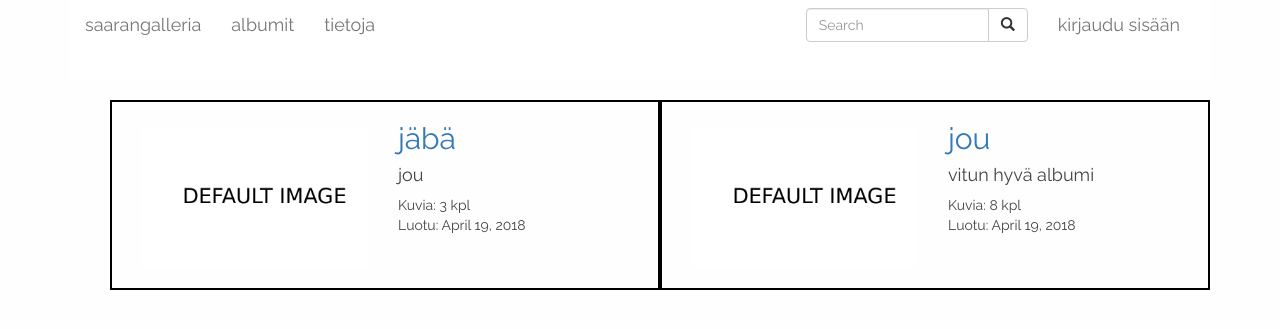
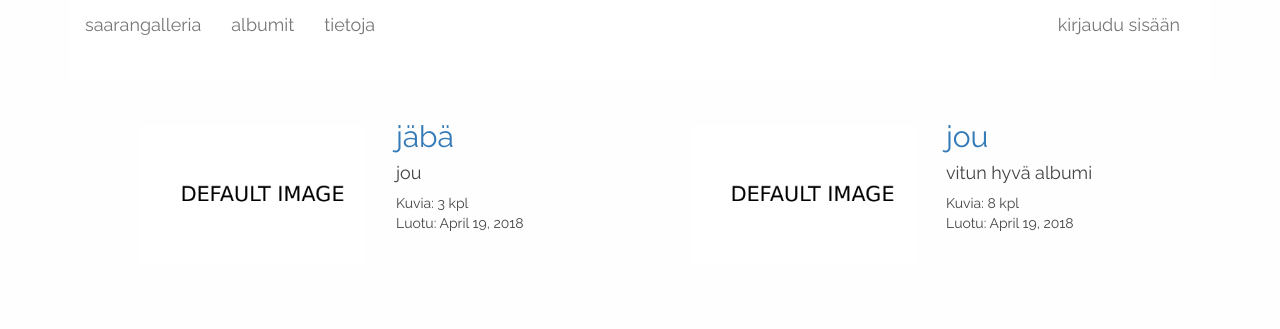
Before and after one commit to Alqio/imagegallery, a Django app: page /albums/ in a window 1280 px wide. Shown: the top 329 px of the page. Run offline with Django 3.2, Linux system fonts and the light colour scheme; data comes from the database, SQL or seed files in the repository; data that the repository does not hold is empty; parts of the project's set-up code (start-up, migrations or seed data) failed here and were passed over; some libraries are stand-ins or nearby versions.

Commit message:
Removes search bar (until it gets a proper template) and small text fixes

```diff
--- a/api/views.py
+++ b/api/views.py
@@ -61,7 +61,7 @@ def get_album_images(request, album_id):
 
 def get_index_images(request):
     if request.method == "GET":
-        images = Image.objects.all().order_by('-id')[:12]
+        images = Image.objects.all().order_by('-id')[:24]
 
         image_list = []
 
--- a/images/templates/about.html
+++ b/images/templates/about.html
@@ -22,7 +22,9 @@
     <p><span style="font-weight: 400;">&rdquo;Siev&auml;st&auml; pit&auml;v&auml;t ihmiset eiv&auml;t v&auml;ltt&auml;m&auml;tt&auml; ymm&auml;rr&auml; t&ouml;it&auml;ni.&rdquo;</span></p>
 
     <p><span style="font-weight: 400;"> - Jyrki Alkio</span></p>
-
+    <br>
+    <p><span>Yhteydenotot kuviin liittyen alqio.k [at] gmail.com tai tiina.pohjanpelto [at] kolumbus.fi</span></p>
+    <p><span>Kaikki oikeudet pidätetään. All rights reserved.</span></p>
 
 </div>
 
--- a/images/templates/album_photoswipe.html
+++ b/images/templates/album_photoswipe.html
@@ -3,7 +3,7 @@
 
 <div id="album col-md-12">
     <div class="col-md-2 col-xs-18 col-sm-12 album-info" style="float:left;">
-        <h1>{{album.name}}</h1>
+        <h1 style="word-wrap: break-word;">{{album.name}}</h1>
         <h3>{{album.description}}</h3>
         <p>{{amount}} image(s)</p>
         <p>Created {{album.created}}</p>
@@ -17,9 +17,9 @@
                 <div class="img-wrap">
                     <img class="img-responsive image-icon" src={{image.0.compressed_pic.url}}>
                     <div class="img-description-layer">
-                        <h2>{{image.0.name}}</h2>
+                        <h5>{{image.0.name}}</h5>
                         {% if user.is_authenticated %}
-                            <h3 class="image-statistics"><a href="/image/{{ image.0.id }}">Hallinnoi</a></h3>
+                            <h5 class="image-statistics"><a href="/image/{{ image.0.id }}">Hallinnoi</a></h5>
                         {% endif %}
                     </div>
 
--- a/images/templates/albums.html
+++ b/images/templates/albums.html
@@ -6,11 +6,11 @@
 
     <ul class="album-listing">
         {% for album in items %}
-            <div class="col-md-6" style="border: 2px solid black;">
+            <div class="col-md-6 col-sm-6 col-12">
 
-                <a href="/album/{{ album.0.id }}"><img class="img-responsive img-small col-md-1 pull-left" style="padding-bottom: 20px;" src="{{album.1}}" ></a>
+                <a href="/album/{{ album.0.id }}"><img class="img-responsive img-small col-md-1 col-sm-1 col-2" style="padding-bottom: 20px;" src="{{album.1}}" ></a>
 
-                <div class="col-md-5">
+                <div class="col-md-6 col-sm-10 col-10">
                     <li><h2><a href="/album/{{album.0.pk}}">{{album.0.name}}</a></h2></li>
                     <li><h4>{{ album.0.description }}</h4></li>
                     <li>Kuvia: {{ album.0.images.count }} kpl</li>
--- a/images/templates/navbar.html
+++ b/images/templates/navbar.html
@@ -39,9 +39,10 @@
                 {% endif %}
 
             </ul>
+            <!--
             <form class="navbar-form navbar-right" type="get" action="/search_results/">
                 <div class="input-group">
-                    <input type="text" class="form-control" placeholder="Search" id="search_box">
+                    <input type="text" class="form-control" placeholder="Search" id="search" name="search">
                     <div class="input-group-btn">
                         <button class="btn btn-default" type="submit">
                             <i class="glyphicon glyphicon-search"></i>
@@ -49,6 +50,7 @@
                     </div>
                 </div>
             </form>
+            -->
         </div>
 
     </div>
--- a/images/templates/search_results.html
+++ b/images/templates/search_results.html
@@ -6,7 +6,7 @@
         {% for image in items %}
             <div class="col-md-4 image-block">
                 <h2>{{image.name}}</h2>
-                <a href="/image/{{image.pk}}"><img class="image_icon" src={{image.compressed_pic.url}}></a>
+                <!--<a href="/image/{{image.pk}}"><img class="image_icon" src={{image.compressed_pic.url}}></a>-->
             </div>
         {% endfor %}
     </div>
--- a/images/views.py
+++ b/images/views.py
@@ -341,6 +341,7 @@ def search(request):
     if request.method == 'GET':  # If the form is submitted
         search_term = request.GET.get('search')
 
+        print("search term:", search_term)
         try:
             search_words = search_term.split(' ')
         except:
```
Also changed, not shown: imagegallery/views.py (line endings or trailing spaces).
